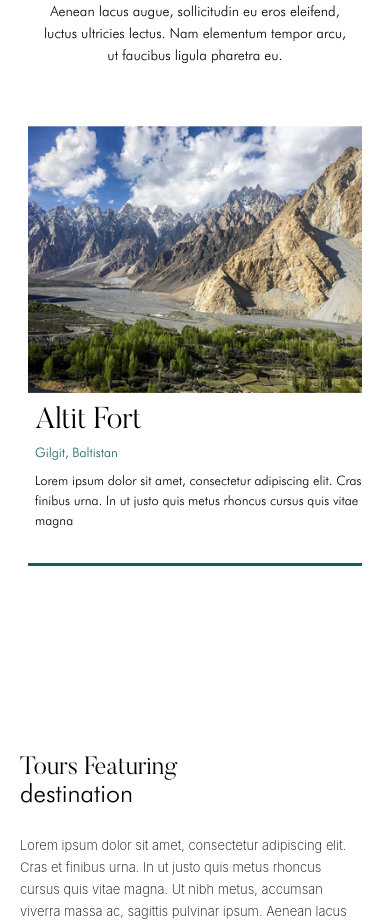
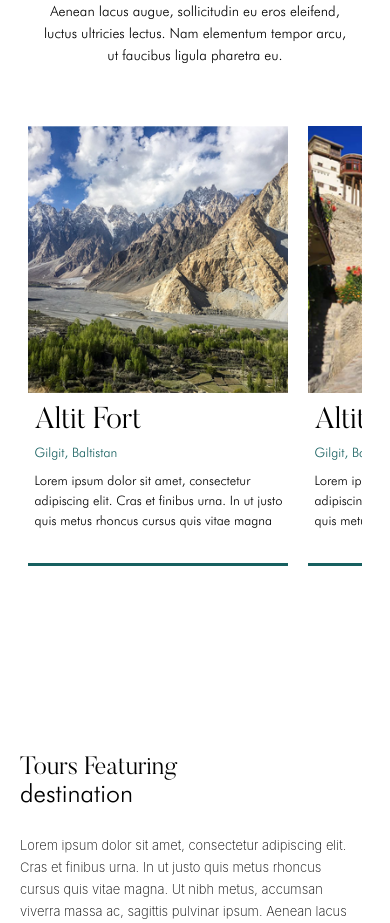
Before and after one commit to hamzakhalid141999/Facing-North, a Next.js app: page /destination in a window 390 px wide. Shown: the part 1060-1983 px from the top of the page. Built offline with nearby package versions, Linux system fonts and the light colour scheme.

Commit message:
minor fix

```diff
--- a/components/destinationScreen/components/bestPlacesCards/placesCards.module.css
+++ b/components/destinationScreen/components/bestPlacesCards/placesCards.module.css
@@ -73,3 +73,18 @@
   line-height: 20px;
   font-family: "f-l";
 }
+@media screen and (max-width: 1100px) {
+  .card_body {
+    width: 300px;
+    min-width: 260px;
+    height: 440px;
+    transition: ease-out 200ms;
+    overflow: hidden;
+    position: relative;
+    display: flex;
+    flex-direction: column;
+    align-items: center;
+    border-bottom: 3px solid var(--medGreen) !important;
+    transition: ease-in-out 200ms;
+  }
+}
--- a/components/packageTourScreen/components/bestPlacesCards/placesCards.module.css
+++ b/components/packageTourScreen/components/bestPlacesCards/placesCards.module.css
@@ -74,3 +74,18 @@
   line-height: 20px;
   font-family: "f-l";
 }
+@media screen and (max-width: 1100px) {
+  .card_body {
+    width: 300px;
+    min-width: 260px;
+    height: 440px;
+    transition: ease-out 200ms;
+    overflow: hidden;
+    position: relative;
+    display: flex;
+    flex-direction: column;
+    align-items: center;
+    border-bottom: 3px solid var(--medGreen) !important;
+    transition: ease-in-out 200ms;
+  }
+}
--- a/components/servicesDetailsScreen/components/bestPlacesCards/placesCards.module.css
+++ b/components/servicesDetailsScreen/components/bestPlacesCards/placesCards.module.css
@@ -69,3 +69,18 @@
   text-align: left;
   line-height: 20px;
 }
+@media screen and (max-width: 1100px) {
+  .card_body {
+    width: 300px;
+    min-width: 260px;
+    height: 440px;
+    transition: ease-out 200ms;
+    overflow: hidden;
+    position: relative;
+    display: flex;
+    flex-direction: column;
+    align-items: center;
+    border-bottom: 3px solid var(--medGreen) !important;
+    transition: ease-in-out 200ms;
+  }
+}
--- a/components/servicesScreen/components/bestPlacesCards/placesCards.module.css
+++ b/components/servicesScreen/components/bestPlacesCards/placesCards.module.css
@@ -69,3 +69,18 @@
   text-align: left;
   line-height: 20px;
 }
+@media screen and (max-width: 1100px) {
+  .card_body {
+    width: 300px;
+    min-width: 260px;
+    height: 440px;
+    transition: ease-out 200ms;
+    overflow: hidden;
+    position: relative;
+    display: flex;
+    flex-direction: column;
+    align-items: center;
+    border-bottom: 3px solid var(--medGreen) !important;
+    transition: ease-in-out 200ms;
+  }
+}
```
